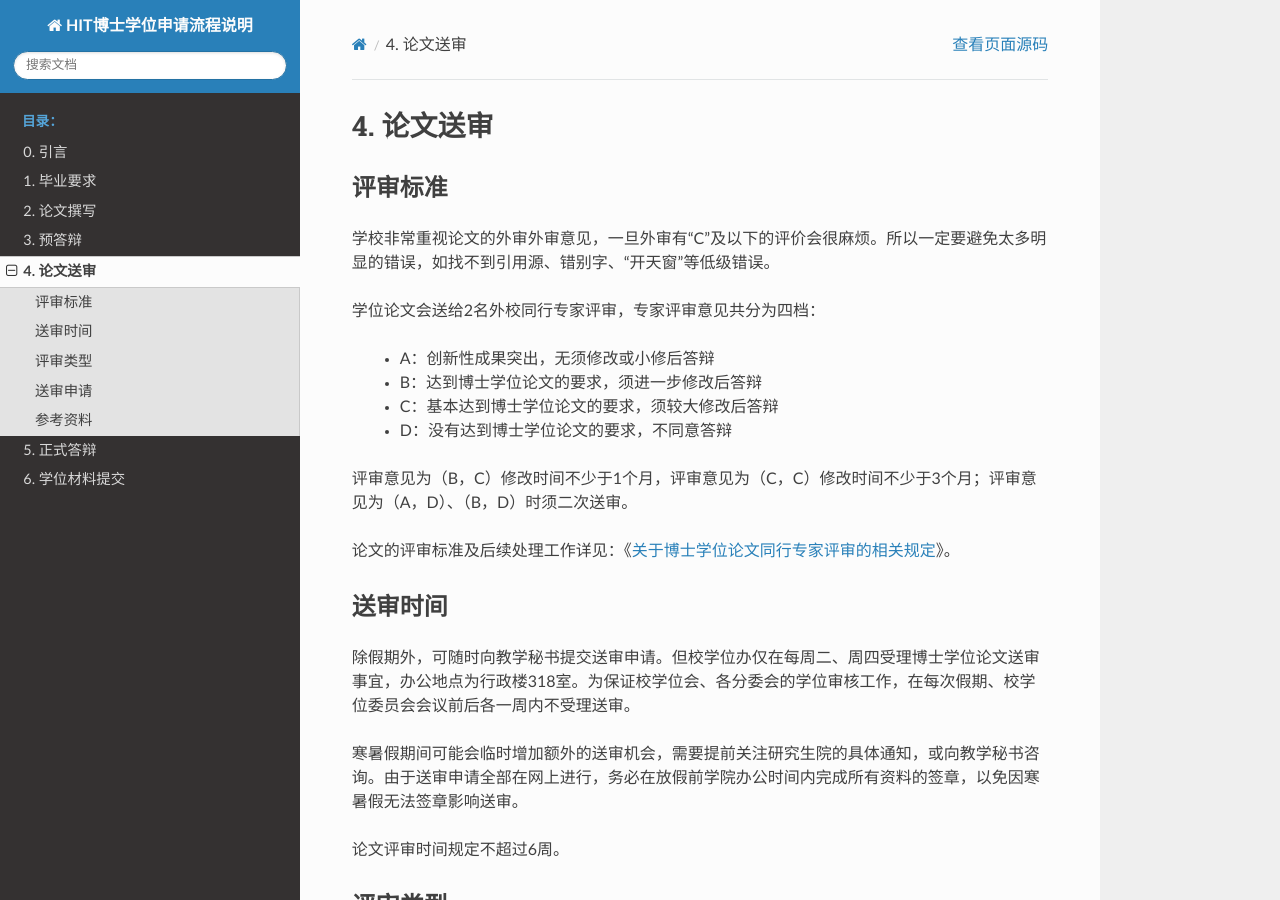
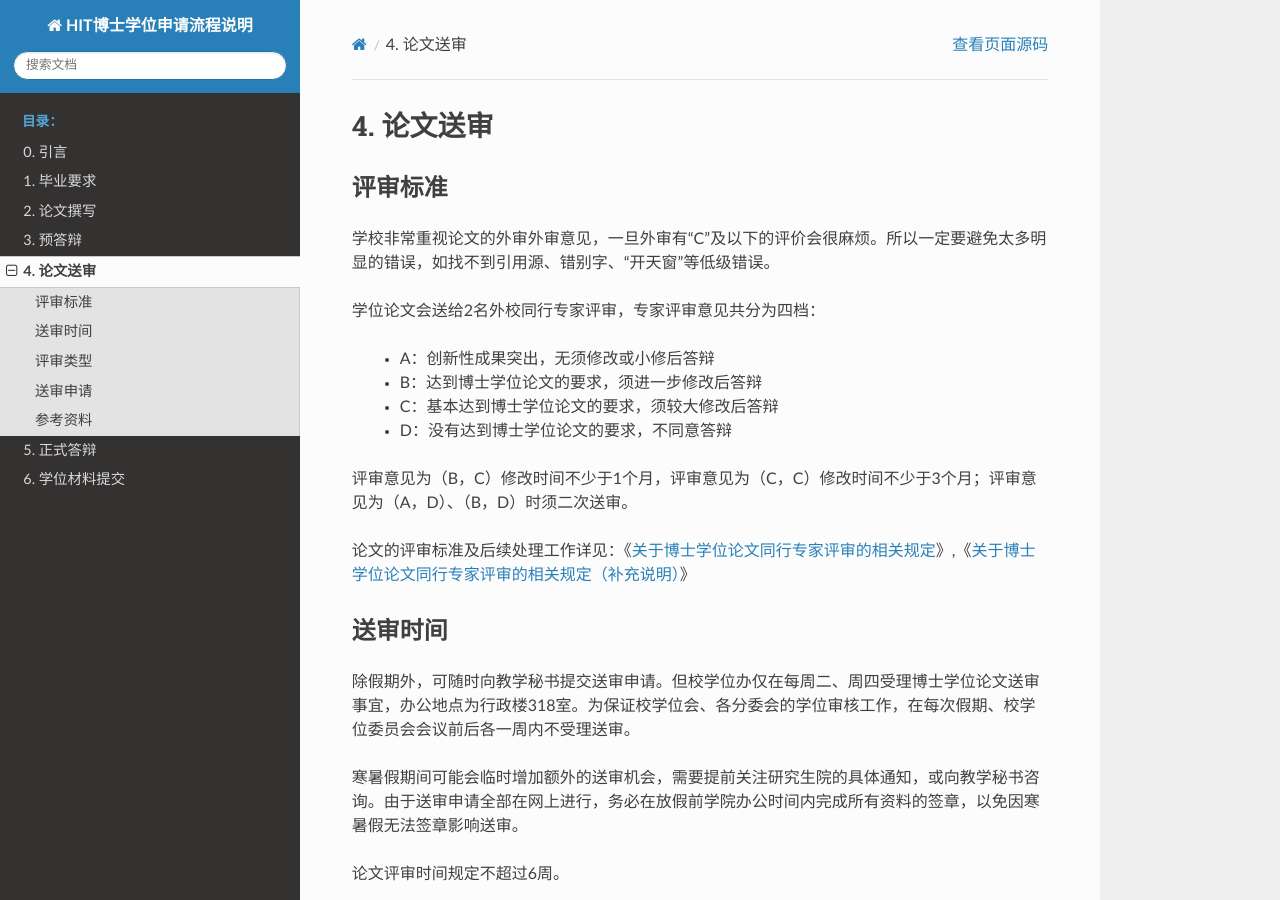
Before and after one commit to platylr/HITPhDDefense-Note, a Sphinx documentation site: the page built from source/peerReview.rst, in a window 1280 px wide and 900 px high. Built offline with Sphinx 7.4.7 and the Read the Docs theme 2.0.0, drawn with Linux system fonts in a browser that asks for light colours.

Commit message:
Update peerReview.rst

```diff
--- a/source/peerReview.rst
+++ b/source/peerReview.rst
@@ -19,7 +19,7 @@
 
 评审意见为（B，C）修改时间不少于1个月，评审意见为（C，C）修改时间不少于3个月；评审意见为（A，D）、（B，D）时须二次送审。
 
-论文的评审标准及后续处理工作详见：《`关于博士学位论文同行专家评审的相关规定 <http://hitgs.hit.edu.cn/2014/0916/c3425a109346/page.htm>`_》。
+论文的评审标准及后续处理工作详见：《`关于博士学位论文同行专家评审的相关规定 <https://hitgs.hit.edu.cn/2014/0916/c17461a318398/page.htm>`_》,《`关于博士学位论文同行专家评审的相关规定（补充说明） <https://hitgs.hit.edu.cn/2022/0511/c17461a318416/page.htm>`_》
 
 ----------------------------------
 送审时间
@@ -37,7 +37,7 @@
 
 送审方式分为“匿名”及“署名”两种。“匿名”只隐匿学位论文评阅人姓名，学位论文作者及其导师姓名不需隐匿；“署名”由博士生导师及学科推荐评审专家，由学位办根据推荐专家进行送审。
 
-署名评审需要满足《`关于博士学位论文署名评审相关规定 <http://hitgs.hit.edu.cn/2015/1216/c3425a128768/page.htm>`_》。
+署名评审需要满足《`关于博士学位论文署名评审相关规定 <https://hitgs.hit.edu.cn/2015/1216/c17461a318400/page.htm>`_》。
 
 署名评审对论文成果的要求可参见 :ref:`prerequest`。
 
```
